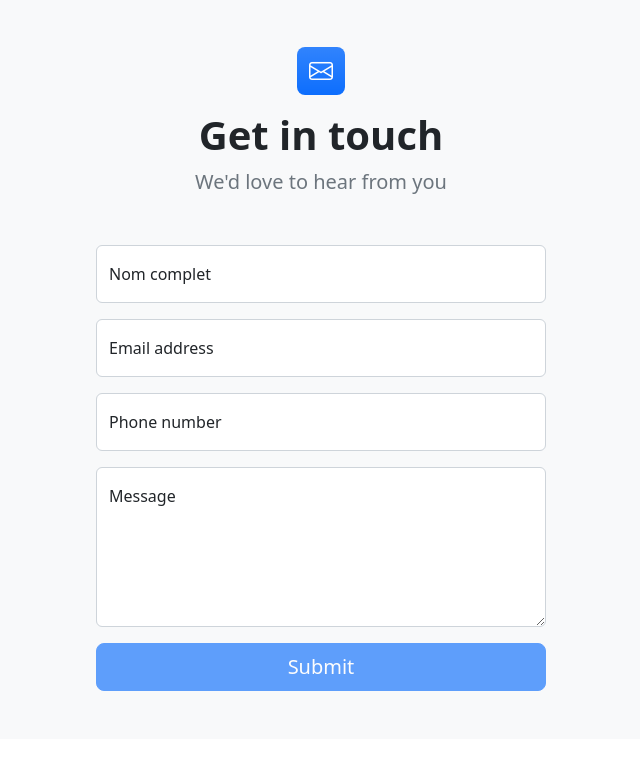
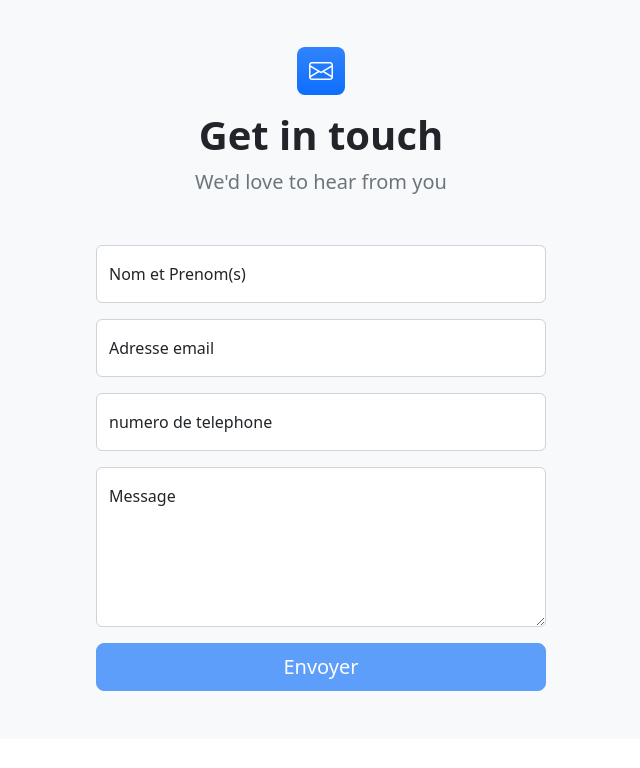
Before and after one commit to oussamaelfig/Univent, a Flask app: page /contact in a window 1280 px wide. Shown: the part 105-873 px from the top of the page, without its empty margins (319-959 px from the left). Run offline with Flask 3, Linux system fonts and the light colour scheme; some libraries are stand-ins or nearby versions.

Commit message:
balise en francais

```diff
--- a/templates/contact.html
+++ b/templates/contact.html
@@ -32,7 +32,7 @@
                                        type="text"
                                        placeholder="Enter your name..."
                                        data-sb-validations="required"/>
-                                <label for="name">Nom complet</label>
+                                <label for="name">Nom et Prenom(s)</label>
                                 <div class="invalid-feedback"
                                      data-sb-feedback="name:required">A name is
                                     required.
@@ -44,7 +44,7 @@
                                        type="email"
                                        placeholder="name@example.com"
                                        data-sb-validations="required,email"/>
-                                <label for="email">Email address</label>
+                                <label for="email">Adresse email</label>
                                 <div class="invalid-feedback"
                                      data-sb-feedback="email:required">An email
                                     is required.
@@ -59,7 +59,7 @@
                                 <input class="form-control" id="phone"
                                        type="tel" placeholder="(123) 456-7890"
                                        data-sb-validations="required"/>
-                                <label for="phone">Phone number</label>
+                                <label for="phone">numero de telephone</label>
                                 <div class="invalid-feedback"
                                      data-sb-feedback="phone:required">A phone
                                     number is required.
@@ -78,33 +78,36 @@
                                     message is required.
                                 </div>
                             </div>
+
                             <!-- Submit success message-->
                             <!---->
                             <!-- This is what your users will see when the form-->
                             <!-- has successfully submitted-->
                             <div class="d-none" id="submitSuccessMessage">
                                 <div class="text-center mb-3">
-                                    <div class="fw-bolder">Form submission
-                                        successful!
+                                    <div class="fw-bolder">
+                                        Message envoye avec succes!
                                     </div>
                                     To activate this form, sign up at
                                     <br/>
                                     <a href="https://startbootstrap.com/solution/contact-forms">https://startbootstrap.com/solution/contact-forms</a>
                                 </div>
                             </div>
+
                             <!-- Submit error message-->
                             <!---->
                             <!-- This is what your users will see when there is-->
                             <!-- an error submitting the form-->
                             <div class="d-none" id="submitErrorMessage">
-                                <div class="text-center text-danger mb-3">Error
-                                    sending message!
+                                <div class="text-center text-danger mb-3">
+                                    Erreur, un probleme est survenu message pendant l'envoie!
                                 </div>
                             </div>
+
                             <!-- Submit Button-->
                             <div class="d-grid">
-                                <button class="btn btn-primary btn-lg disabled"
-                                        id="submitButton" type="submit">Submit
+                                <button class="btn btn-primary btn-lg disabled" id="submitButton" type="submit">
+                                    Envoyer
                                 </button>
                             </div>
                         </form>
```
